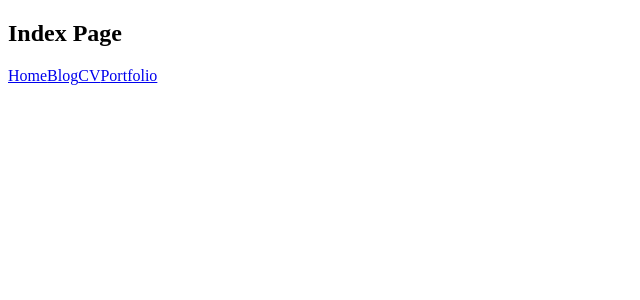
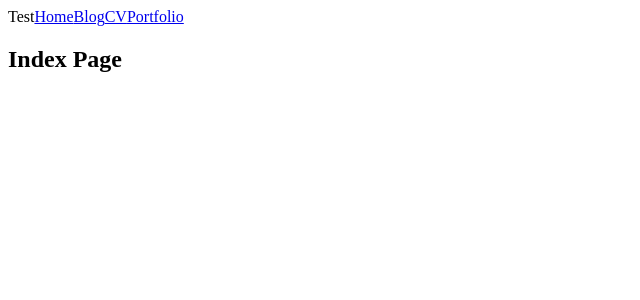
Before and after one commit to boyuan459/portfolio, a Next.js app: page / in a window 1280 px wide. Shown: the top 300 px of the page, without its empty margins (0-640 px from the left). Built offline with nearby package versions, Linux system fonts and the light colour scheme.

Commit message:
react components

```diff
--- /dev/null
+++ b/components/Header.js
@@ -0,0 +1,29 @@
+import React from 'react'
+import Link from 'next/link'
+
+class Header extends React.Component {
+  render() {
+    debugger
+    const { title } = this.props
+
+    return (
+      <div>
+        {title}
+        <Link href="/">
+          <a>Home</a>
+        </Link>
+        <Link href="/blog">
+          <a>Blog</a>
+        </Link>
+        <Link href="/cv">
+          <a>CV</a>
+        </Link>
+        <Link href="/portfolio">
+          <a>Portfolio</a>
+        </Link>
+      </div>
+    )
+  }
+}
+
+export default Header
--- a/pages/index.js
+++ b/pages/index.js
@@ -1,20 +1,13 @@
-import React from 'react';
-
-// const Index = () => {
-//   return (
-//     <div>Index Page</div>
-//   )
-// }
+import React from 'react'
+import Header from '../components/Header'
 
 class Index extends React.Component {
   render() {
     return (
       <div>
+        <Header title="Test" />
         <h2>Index Page</h2>
-        <a href="/">Home</a>
-        <a href="/blog">Blog</a>
-        <a href="/cv">CV</a>
-        <a href="/portfolio">Portfolio</a>
+
       </div>
     )
   }
```
Also changed, not shown: components/layouts/BaseLayout.js (added, +12 -0 lines), pages/about.js (+3 -7 lines), pages/blog.js (+3 -7 lines), pages/cv.js (+3 -7 lines), pages/portfolio.js (+3 -7 lines).
